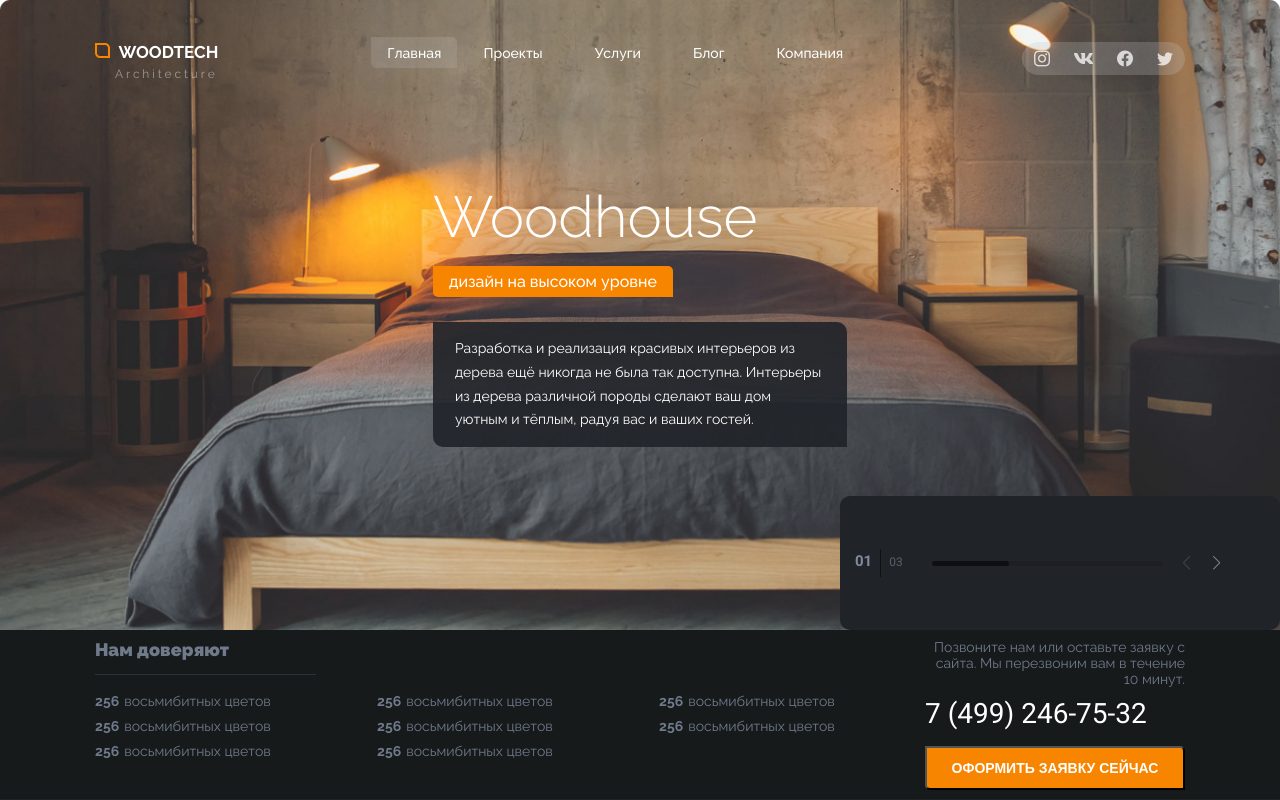
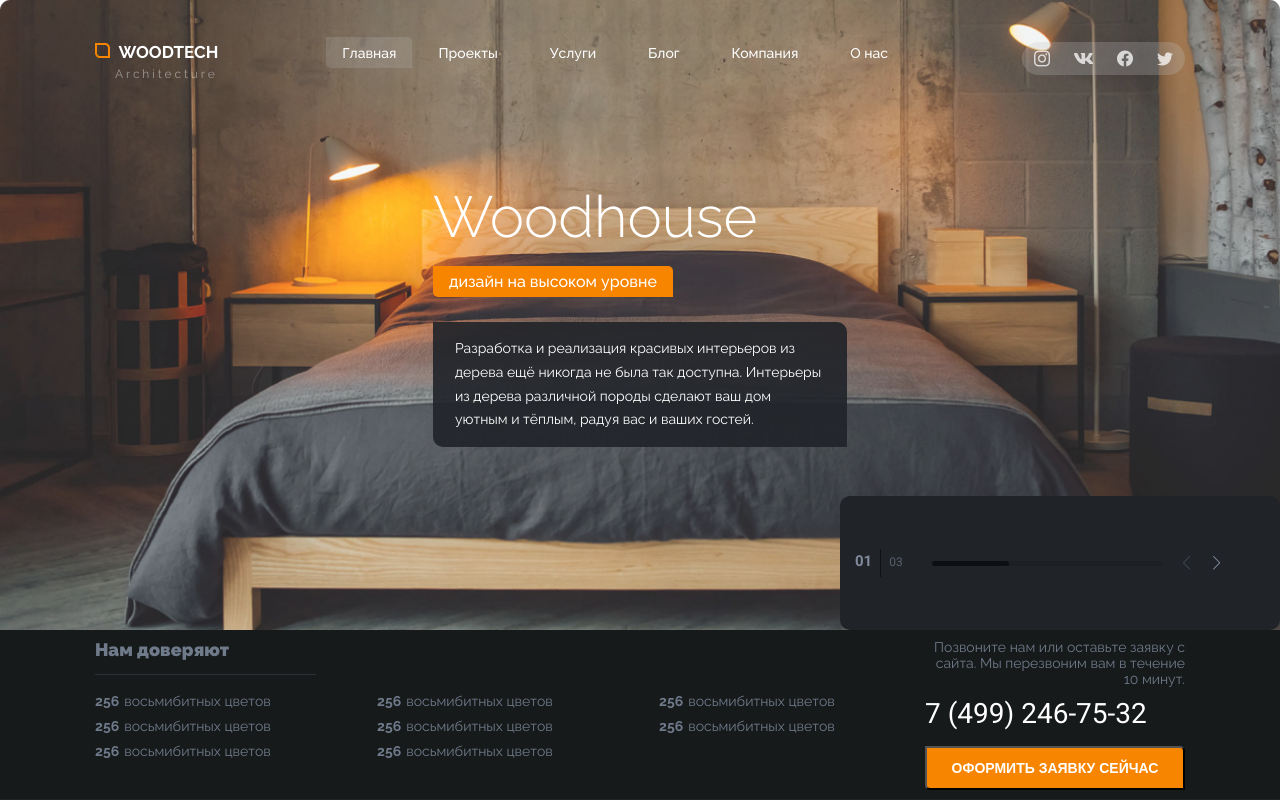
Before and after one commit to ernestger/webstudio, a plain HTML site: page index.html in a window 1280 px wide. Shown: the top 800 px of the page. Drawn offline with Linux system fonts and the light colour scheme; a web font is replaced by a local one.

Commit message:
add new link

```diff
--- a/index.html
+++ b/index.html
@@ -34,6 +34,9 @@
         </li>
         <li>
             <a href="">Компания</a>
+        </li>
+        <li>
+            <a href="">О нас</a>
         </li>
     </ul>
     <div class="icons">
```
